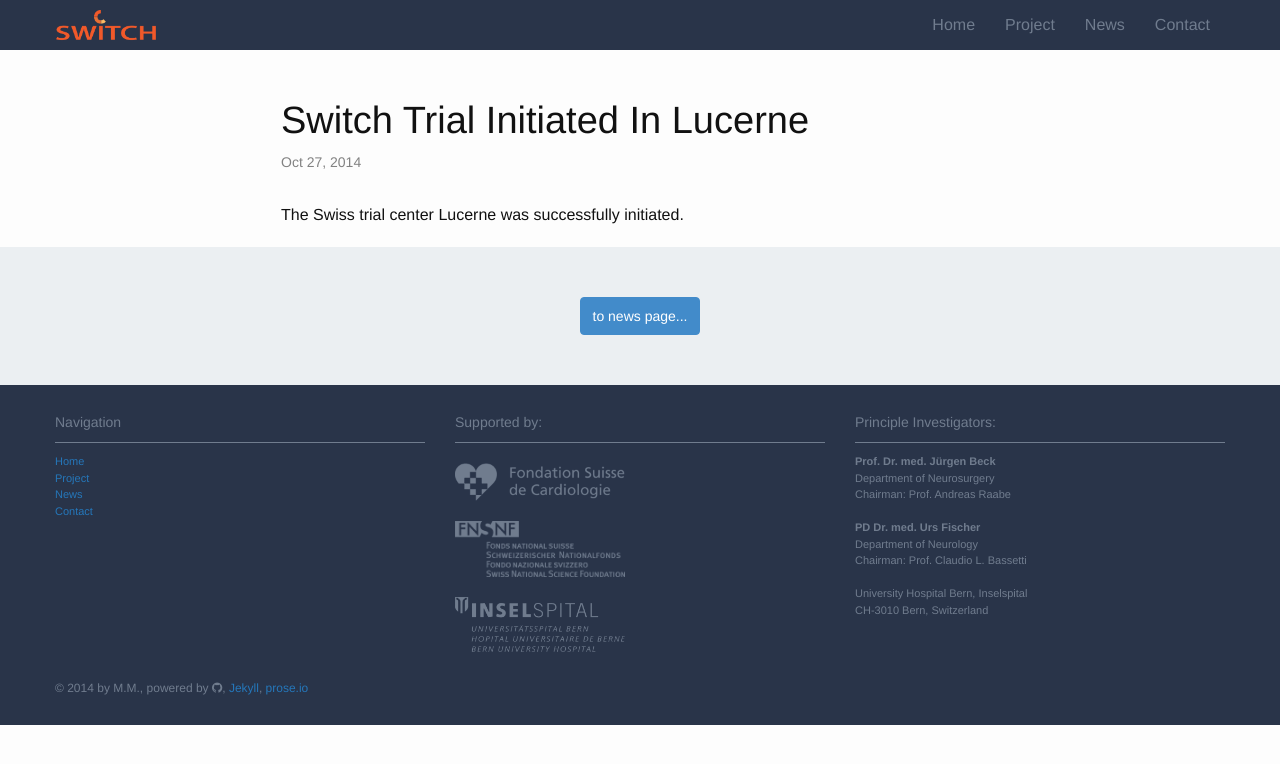
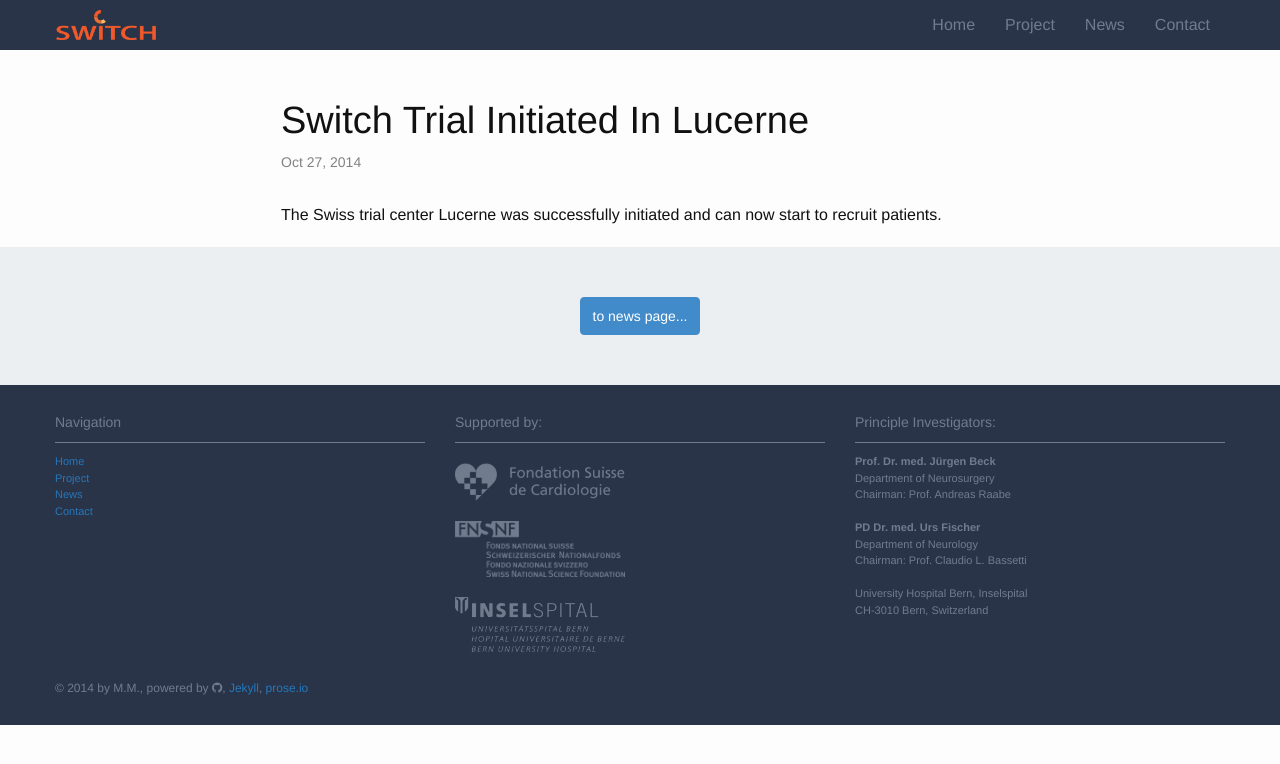
Before and after one commit to bressanj/switch, a Jekyll site: the page built from _posts/2014-10-27-Switch-trial-initiated-in-Lucerne.md, in a window 1280 px wide. Shown: the top 764 px of the page. Built offline with Jekyll 4.4.1, drawn with Linux system fonts in a browser that asks for light colours; Markdown is read by kramdown in place of the engine named in the settings.

Commit message:
Update 2014-10-27-Switch-trial-initiated-in-Lucerne.md

```diff
--- a/_posts/2014-10-27-Switch-trial-initiated-in-Lucerne.md
+++ b/_posts/2014-10-27-Switch-trial-initiated-in-Lucerne.md
@@ -1,8 +1,8 @@
 ---
 layout: post
 published: true
-excerpt: "The  Swiss trial center Lucerne was successfully initiated"
+excerpt: "The  Swiss trial center Lucerne was successfully initiated and can now start to recruit patients"
 ---
 
 
-The  Swiss trial center Lucerne was successfully initiated.
+The  Swiss trial center Lucerne was successfully initiated and can now start to recruit patients.
```
